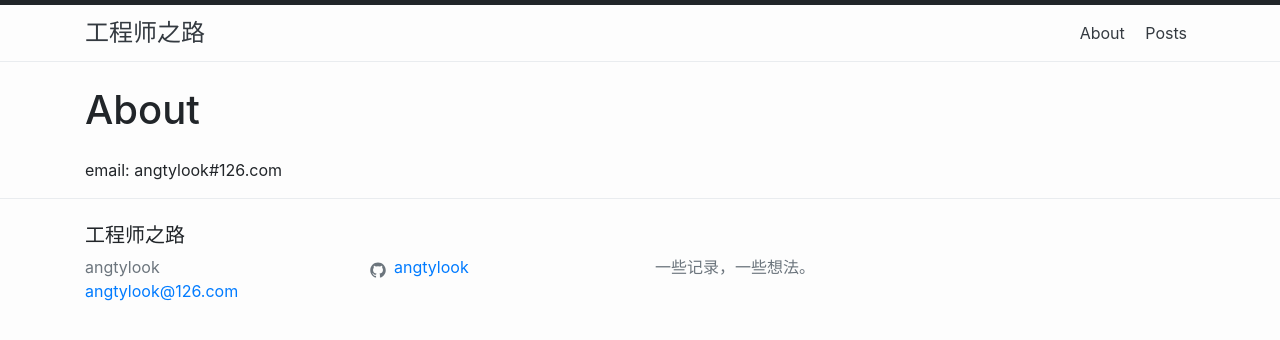
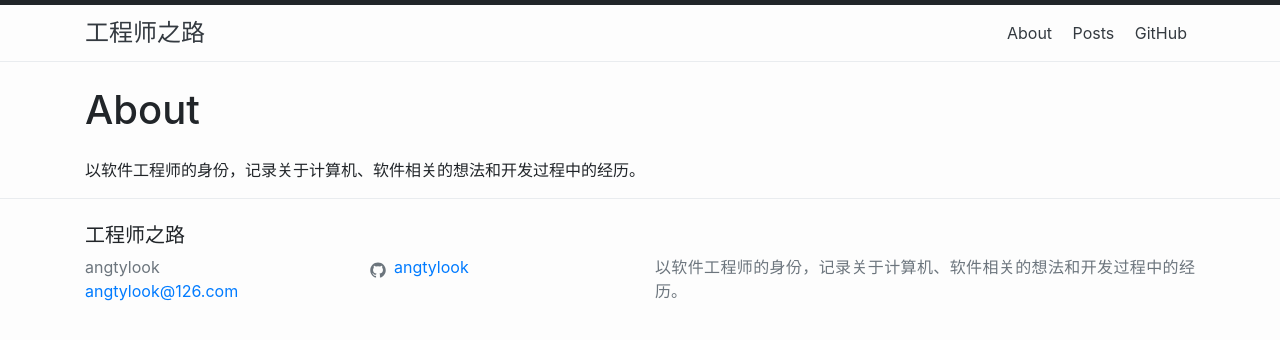
Before and after one commit to angtylook/angtylook.github.io, a Jekyll site: the page built from about.md, in a window 1280 px wide. Shown: the top 340 px of the page. Built offline with Jekyll 4.4.1, drawn with Linux system fonts in a browser that asks for light colours.

Commit message:
some about

```diff
--- a/_config.yml
+++ b/_config.yml
@@ -2,7 +2,7 @@ title: 工程师之路
 author: angtylook
 email: angtylook@126.com
 description: >
-  一些记录，一些想法。
+  以软件工程师的身份，记录关于计算机、软件相关的想法和开发过程中的经历。
 
 plugins:
   - jekyll-seo-tag
@@ -17,7 +17,7 @@ minima_reboot:
 header_pages:
 - about.md
 - posts.md
-#- github.md
+- github.md
 
 footer_icons:
 - username: angtylook
--- a/about.md
+++ b/about.md
@@ -4,4 +4,4 @@ title: About
 permalink: /about/
 ---
 
-email: angtylook#126.com
+以软件工程师的身份，记录关于计算机、软件相关的想法和开发过程中的经历。
```
Also changed, not shown: github.md (+1 -1 lines).
